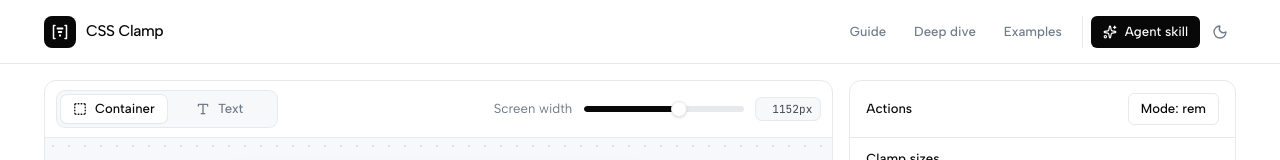
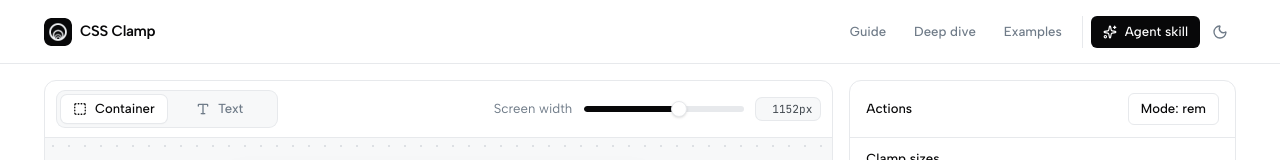
Before and after one commit to Willem-Jaap/cssclamp, a Next.js app: page / in a window 1280 px wide. Shown: the top 160 px of the page. Built offline with nearby package versions, Linux system fonts and the light colour scheme.

Commit message:
fix: restore the original logo icon with tighter sizing and alignment

```diff
--- a/src/components/misc/logo.tsx
+++ b/src/components/misc/logo.tsx
@@ -1,12 +1,6 @@
+import Image from 'next/image';
+
 import cn from '~/utils/cn';
-
-// Three bars of different widths sit between two brackets (the min and max). On hover
-// they grow until the brackets stop them: clamp() in one gesture.
-const bars = [
-    { y: 5.5, scale: 'scale-x-[0.8]', delay: 'delay-0' },
-    { y: 9, scale: 'scale-x-[0.5]', delay: 'delay-75' },
-    { y: 12.5, scale: 'scale-x-[0.25]', delay: 'delay-150' },
-];
 
 interface Props {
     inverted?: boolean;
@@ -14,44 +8,20 @@ interface Props {
 
 const Logo = ({ inverted = false }: Props) => {
     return (
-        <span className="group flex items-center gap-2.5">
-            <span
+        <span className="group flex items-center gap-2">
+            <Image
+                src="/assets/images/cssclamp-logo.png"
+                alt=""
+                width={28}
+                height={28}
+                priority
                 className={cn(
-                    'flex size-8 items-center justify-center rounded-lg transition-transform duration-300 group-hover:-rotate-3',
-                    inverted ? 'bg-neutral-50 text-neutral-950' : 'bg-neutral-950 text-white',
-                )}>
-                <svg
-                    viewBox="0 0 20 20"
-                    fill="none"
-                    xmlns="http://www.w3.org/2000/svg"
-                    aria-hidden="true"
-                    className="size-5">
-                    <path
-                        d="M5 3.5H3.5v13H5M15 3.5h1.5v13H15"
-                        stroke="currentColor"
-                        strokeWidth="1.5"
-                        strokeLinecap="round"
-                        strokeLinejoin="round"
-                    />
-                    {bars.map(bar => (
-                        <rect
-                            key={bar.y}
-                            x="5.75"
-                            y={bar.y}
-                            width="8.5"
-                            height="2"
-                            rx="1"
-                            fill="currentColor"
-                            className={cn(
-                                'origin-center transition-transform duration-500 ease-[cubic-bezier(0.34,1.56,0.64,1)] [transform-box:fill-box] group-hover:scale-x-100',
-                                bar.scale,
-                                bar.delay,
-                            )}
-                        />
-                    ))}
-                </svg>
-            </span>
-            <span className="text-base font-medium tracking-tight whitespace-nowrap">
+                    'size-7 rounded-[7px] transition-transform duration-300 group-hover:-rotate-6',
+                    // The icon is a black square; outline it wherever the background is dark too.
+                    inverted ? 'ring-1 ring-white/15' : 'dark:ring-1 dark:ring-white/15',
+                )}
+            />
+            <span className="text-[0.9375rem] font-semibold tracking-tight whitespace-nowrap">
                 CSS Clamp
             </span>
         </span>
```
